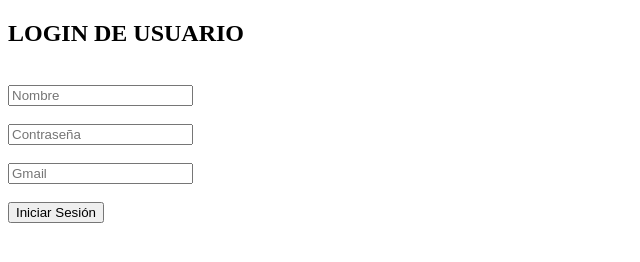
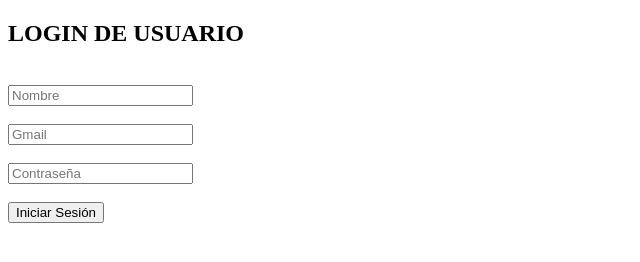
Before and after one commit to Viticor2004/Frutify, a plain HTML site: page index.html in a window 1280 px wide. Shown: the full height of the page, 0-640 px from the left. Drawn offline with Linux system fonts and the light colour scheme.

Commit message:
formulario_mas_gmailCorrecto

```diff
--- a/index.html
+++ b/index.html
@@ -8,20 +8,20 @@
 </head>
 
 <body>
-    <nav>
+    <form id="formulario">
         <h2>LOGIN DE USUARIO</h2>
         <img src="" alt="">
         <div class="Nombre">
             <input type="text" id="nombre" name="nombre" placeholder="Nombre" required><br><br>
         </div>
+        <div class="Gmail">
+            <input type="text" id="gmail" name="gmail" placeholder="Gmail" required><br><br>
+        </div>
         <div class="Contraseña">
             <input type="text" id="contrasena" name="contrasena" placeholder="Contraseña" required><br><br>
         </div>
-        <div class="Gmail">
-            <input type="text" id="gmail" name="gmail" placeholder="Gmail" required><br><br>
-        </div>
         <input type="submit" value="Iniciar Sesión">
-    </nav>
+    </form>
 </body>
 
 </html>
```
